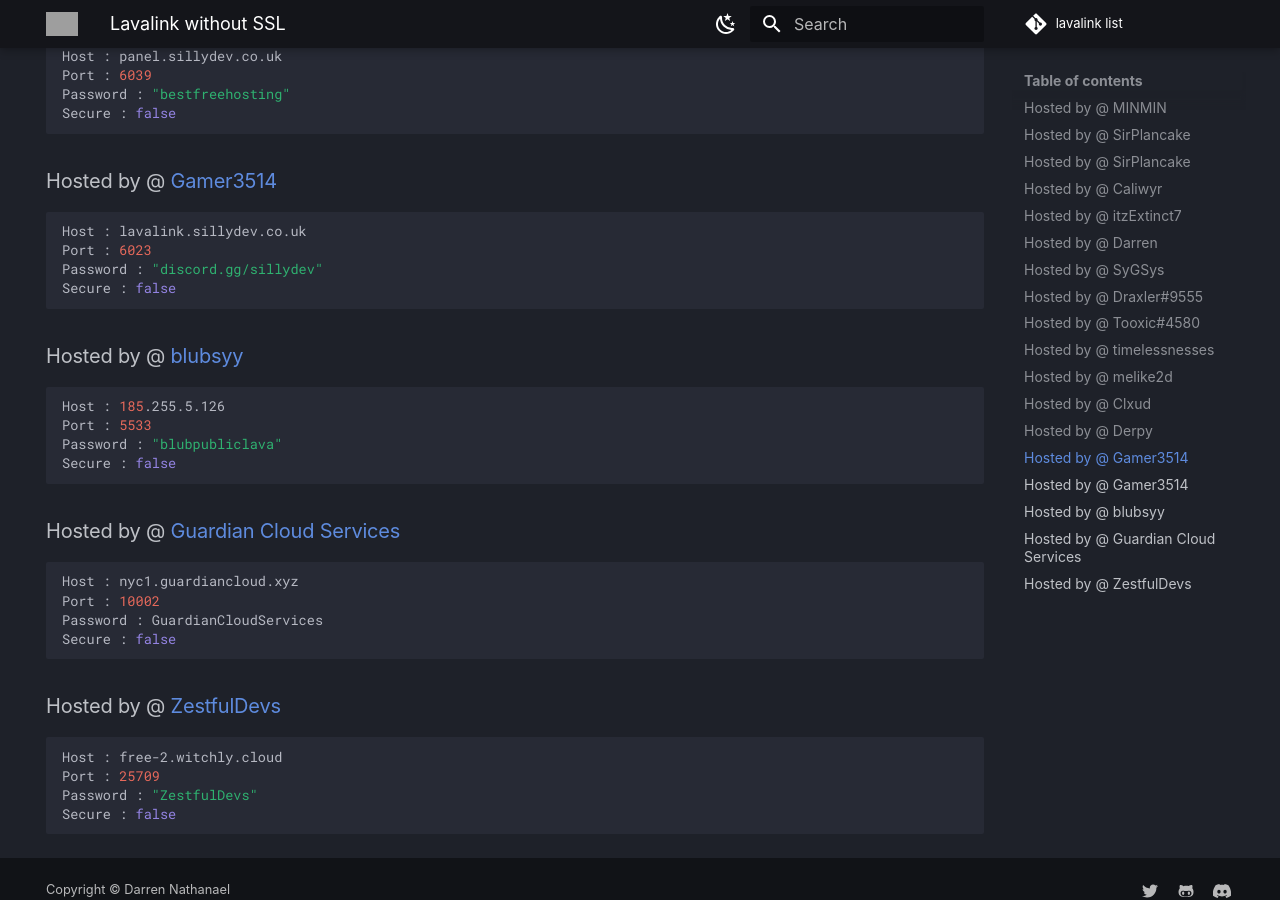
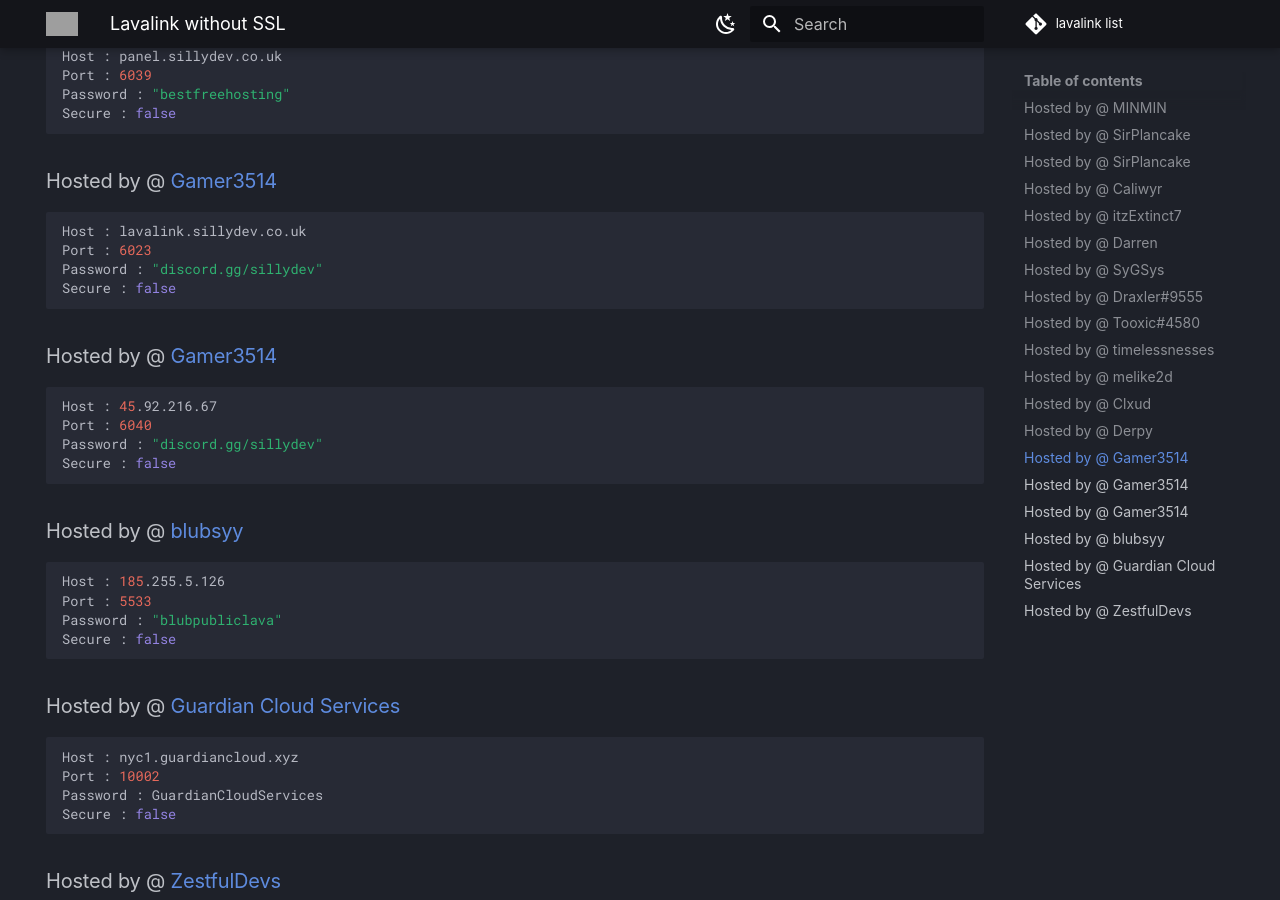
Before and after one commit to DarrenOfficial/lavalink-list, an MkDocs documentation site: the page built from docs/NoSSL/lavalink-without-ssl.md, in a window 1280 px wide and 900 px high, scrolled down 2714 px. Built offline with MkDocs 1.6.1 and Material for MkDocs 9.7.7, drawn with Linux system fonts in a browser that asks for light colours; comment, search, counter and statistics services are not loaded; a style sheet for code colours, icons or effects is not loaded; grey boxes are pictures that could not be loaded.

Commit message:
Update lavalink-without-ssl.md (#392)

````diff
--- a/docs/NoSSL/lavalink-without-ssl.md
+++ b/docs/NoSSL/lavalink-without-ssl.md
@@ -130,6 +130,13 @@ Port : 6023
 Password : "discord.gg/sillydev"
 Secure : false
 ```
+### Hosted by @ [Gamer3514](https://sillydev.co.uk)
+```bash
+Host : 45.92.216.67
+Port : 6040
+Password : "discord.gg/sillydev"
+Secure : false
+```
 
 ### Hosted by @ [blubsyy](https://discord.gg/zenithbot)
 ```bash
````
